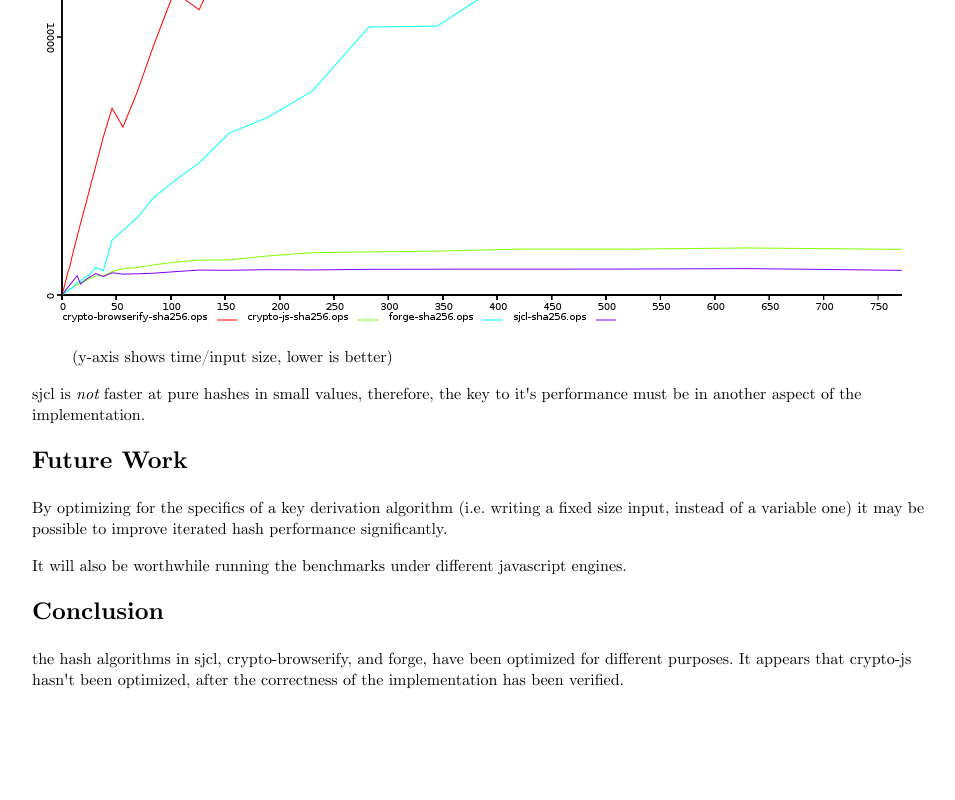
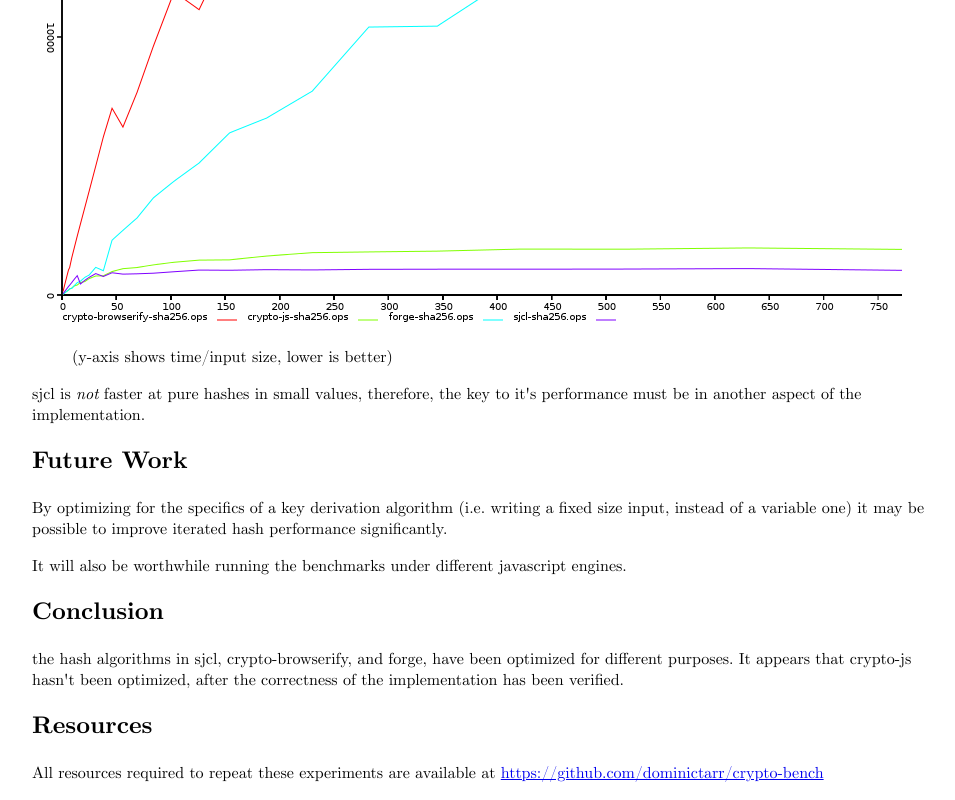
Before and after one commit to dominictarr/crypto-bench, a website: page index.html in a window 1280 px wide. Shown: the part 8379-9179 px from the top of the page, without its empty margins (158-1113 px from the left). Before the commit the page ends 9086 px from the top, so only its background shows below. Drawn offline with Linux system fonts and the light colour scheme.

Commit message:
update static

```diff
--- a/index.html
+++ b/index.html
@@ -146,6 +146,9 @@ it may be possible to improve iterated hash performance significantly.</p>
 <h2 id="conclusion">Conclusion</h2>
 <p>the hash algorithms in sjcl, crypto-browserify, and forge, have been optimized for different purposes.
 It appears that crypto-js hasn&#39;t been optimized, after the correctness of the implementation has been verified.</p>
+<h2 id="resources">Resources</h2>
+<p>All resources required to repeat these experiments are available at
+<a href="https://github.com/dominictarr/crypto-bench"><a href="https://github.com/dominictarr/crypto-bench">https://github.com/dominictarr/crypto-bench</a></a></p>
 
 
     </div>
```
